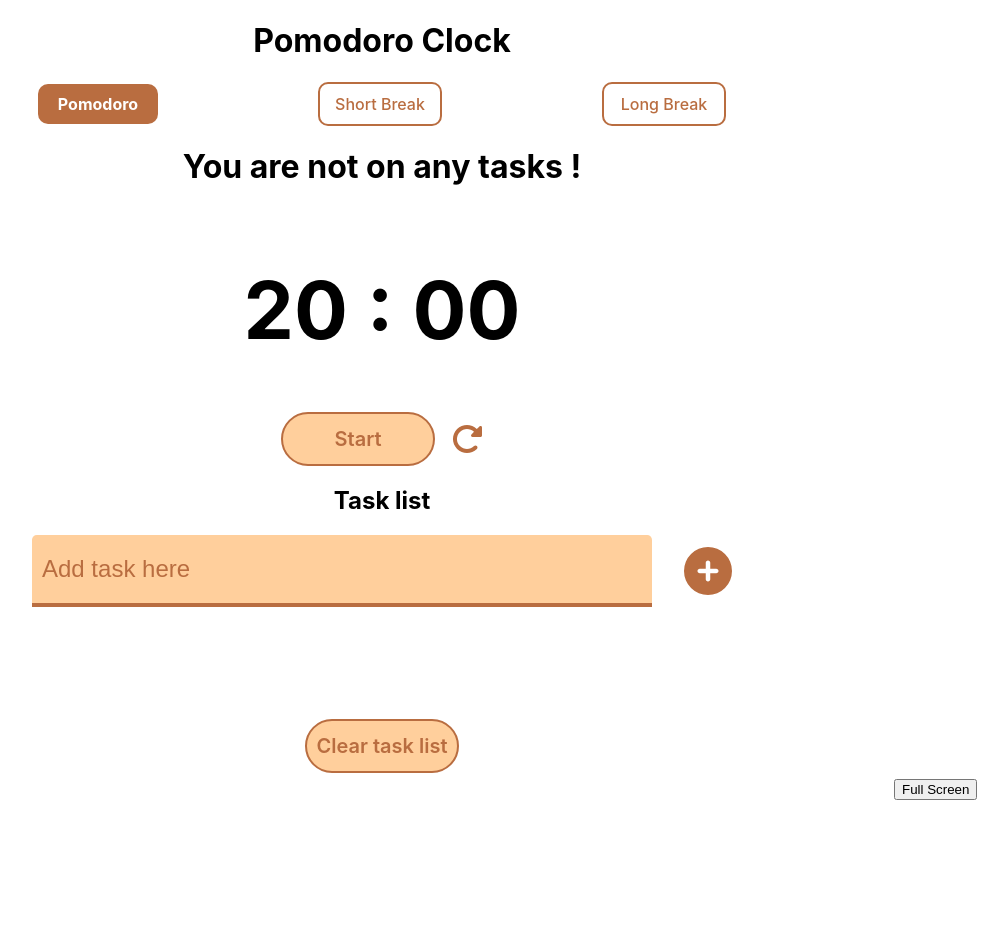
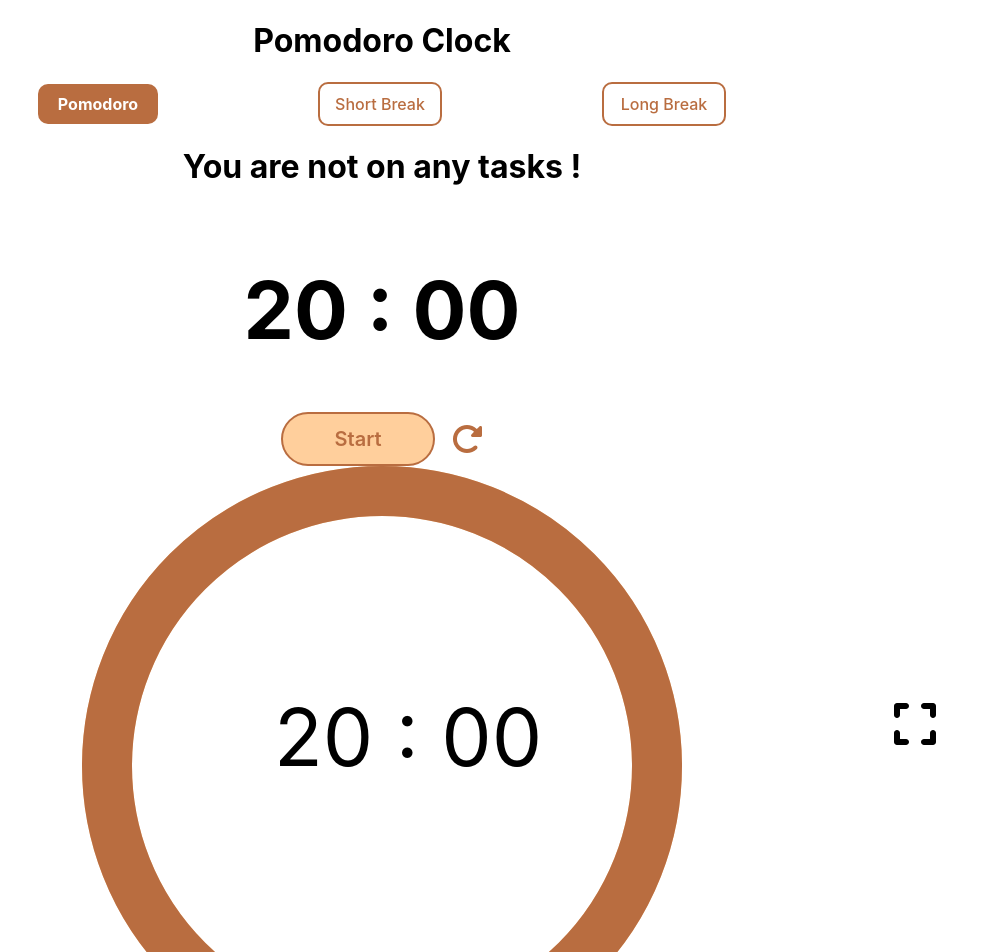
Before and after one commit to unt4m1nh/pomodoro2023, a React (Create React App) app: page / in a window 1280 px wide. Shown: the top 952 px of the page, without its empty margins (258-1266 px from the left). Before the commit the page ends 800 px from the top, so only its background shows below. Built offline with nearby package versions, Linux system fonts and the light colour scheme.

Commit message:
adding progess circle

```diff
--- a/src/pages/Home/Home.css
+++ b/src/pages/Home/Home.css
@@ -79,8 +79,9 @@
 
 .btn-fullscreen {
     position: fixed;
-    bottom: 0;
+    top: 700px;
     left: 90%;
+    cursor: pointer;
 }
 
 .icon {
@@ -124,3 +125,19 @@
 .task-item .icon-delete {
     margin-left: 0px;
 }
+
+.background-circle {
+    fill: none;
+    stroke: var(--hazel-light);
+}
+
+.progress-circle {
+    fill: none;
+    stroke: var(--hazel);
+    stroke-linecap: round;
+    stroke-linejoin: round;
+}
+
+.footer {
+    margin-top: 50px;
+}
--- a/src/pages/Home/Home.js
+++ b/src/pages/Home/Home.js
@@ -1,14 +1,26 @@
 import { useEffect, useState } from "react";
 import "./Home.css"
 import { FontAwesomeIcon } from "@fortawesome/react-fontawesome";
+import { DragDropContext, Droppable, Draggable } from 'react-beautiful-dnd';
+
+//Global import Font Awesoem Icons 5
 import { faRotateRight } from "@fortawesome/free-solid-svg-icons";
 import { faPlusCircle } from "@fortawesome/free-solid-svg-icons";
 import { faTrashCan } from "@fortawesome/free-solid-svg-icons";
-import { DragDropContext, Droppable, Draggable } from 'react-beautiful-dnd';
+import { faExpand } from "@fortawesome/free-solid-svg-icons";
+
+
 import Button from "../../components/Button/Button";
+
+//Global variables
+const circleWidth = 600;
+const strokeWidth = 50;
+const radius = (circleWidth - strokeWidth) / 2;
+const circumference = radius * 2 * Math.PI;
 
 function Home() {
     const [time, setTime] = useState(1200);
+    const [fixedTime, setFixedTime] = useState(1200);
     const [minutes, setMinutes] = useState(parseInt(time / 60));
     const [seconds, setSeconds] = useState('00');
     const [isRunning, setIsRunning] = useState(false);
@@ -17,7 +29,10 @@ function Home() {
     const [taskValue, setTaskValue] = useState('');
     const [isFullScreen, setIsFullScreen] = useState(false);
     const [rotation, setRotation] = useState(0);
+    const [perTimeLeft, setPerTimeLeft] = useState(100);
 
+    const dashOffset = circumference - (circumference * perTimeLeft ) / 100;
+    console.log(perTimeLeft)
 
     useEffect(() => {
         let timerId
@@ -25,9 +40,12 @@ function Home() {
             let titleClock = time;
             let titleMinutes = parseInt(time / 60);
             let titleSeconds = time % 60;
+            let percent = 100;
             timerId = setInterval(
                 () => {
+                    percent = parseInt(titleClock / fixedTime * 100);
                     setTime(prevState => prevState - 1);
+                    setPerTimeLeft(percent)
                     if (parseInt(titleClock / 60) < 10) {
                         titleMinutes = '0' + parseInt(titleClock / 60);
                         setMinutes(titleMinutes);
@@ -42,7 +60,9 @@ function Home() {
                         titleSeconds = titleClock % 60;
                         setSeconds(titleSeconds);
                     }
-                    if (titleMinutes === 0 && titleSeconds === 0) {
+                    console.log(titleMinutes, titleSeconds);
+                    if (titleMinutes === '00' && titleSeconds === '00') {
+                        console.log('Time out');
                         clearInterval(timerId);
                     }
                     document.title = mode + ' ' + titleMinutes + ':' + titleSeconds;
@@ -70,16 +90,22 @@ function Home() {
         setRotation(rotation + 360);
         if (currentMode === 'Pomodoro') {
             setTime(1200);
+            setFixedTime(1200);
             setMinutes(20);
             setSeconds('00');
+            setPerTimeLeft(100);
         } else if (currentMode === 'Short Break') {
             setTime(10);
+            setFixedTime(10);
             setMinutes('00');
             setSeconds('10');
+            setPerTimeLeft(100);
         } else {
             setTime(600);
+            setFixedTime(600);
             setMinutes(10);
             setSeconds('00');
+            setPerTimeLeft(100);
         }
     }
 
@@ -89,22 +115,28 @@ function Home() {
             document.title = modeSelected
             handleStopClock();
             setTime(1200);
+            setFixedTime(1200);
             setMinutes(20);
             setSeconds('00');
+            setPerTimeLeft(100);
         } else if (modeSelected === 'Short Break') {
             setMode('Short Break');
             document.title = modeSelected
             handleStopClock();
             setTime(10);
+            setFixedTime(10);
             setMinutes('00');
             setSeconds('10');
+            setPerTimeLeft(100);
         } else {
             setMode('Long Break');
             document.title = modeSelected
             handleStopClock();
             setTime(600);
+            setFixedTime(600);
             setMinutes(10);
             setSeconds('00');
+            setPerTimeLeft(100);
         }
     }
 
@@ -133,8 +165,8 @@ function Home() {
         if (index === tasks.length - 1) {
             deletedTask.pop();
         } else {
-            for (let i = index; i < deletedTask.length-1; i++) {
-                deletedTask[i] = deletedTask[i+1];
+            for (let i = index; i < deletedTask.length - 1; i++) {
+                deletedTask[i] = deletedTask[i + 1];
             }
             deletedTask.pop();
         }
@@ -170,9 +202,6 @@ function Home() {
 
     }
 
-    //console.log(tasks)
-
-
     return (
         <div>
             <div className="header">
@@ -198,6 +227,26 @@ function Home() {
                         style={{ transform: `rotate(${rotation}deg)` }}
                     />
                 </div>
+                <svg
+                    width={circleWidth}
+                    height={circleWidth}
+                    viewBox={`0 0 ${circleWidth} ${circleWidth}`}
+                >
+                    <circle cx={circleWidth / 2} cy={circleWidth / 2} strokeWidth={strokeWidth}
+                        r={radius}
+                        className="background-circle"
+                    ></circle>
+                    <circle cx={circleWidth / 2} cy={circleWidth / 2} strokeWidth={strokeWidth}
+                        r={radius}
+                        className="progress-circle"
+                        style={{
+                            strokeDasharray: circumference,
+                            strokeDashoffset: dashOffset
+                        }}
+                        transform={`rotate(-90 ${circleWidth / 2} ${circleWidth / 2})`}
+                    ></circle>
+                    <text className="time" x="32%" y="50%">{`${minutes} : ${seconds}`}</text>
+                </svg>
                 <h2>Task list</h2>
                 <div className="input-row">
                     <input type="text" placeholder="Add task here" value={taskValue} onChange={(e) => setTaskValue(e.target.value)}></input>
@@ -237,7 +286,10 @@ function Home() {
                 </DragDropContext>
                 <Button size="large" onClick={clearTask} color="var(--hazel-light)">Clear task list</Button>
             </div>
-            <button onClick={toggleFullScreen} className="btn-fullscreen">Full Screen</button>
+            <FontAwesomeIcon onClick={toggleFullScreen} className="btn-fullscreen" icon={faExpand} size="3x" />
+            <div className="footer">
+
+            </div>
         </div>
     );
 }
```
